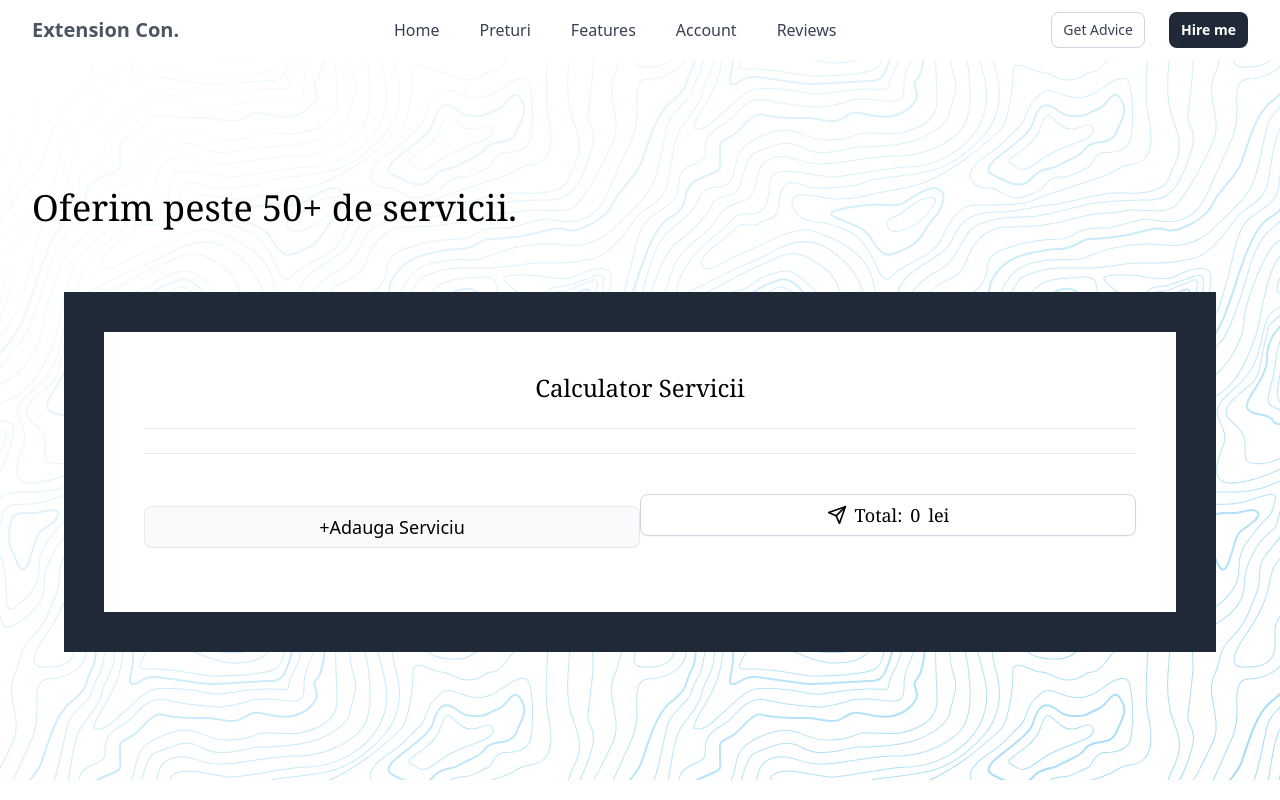
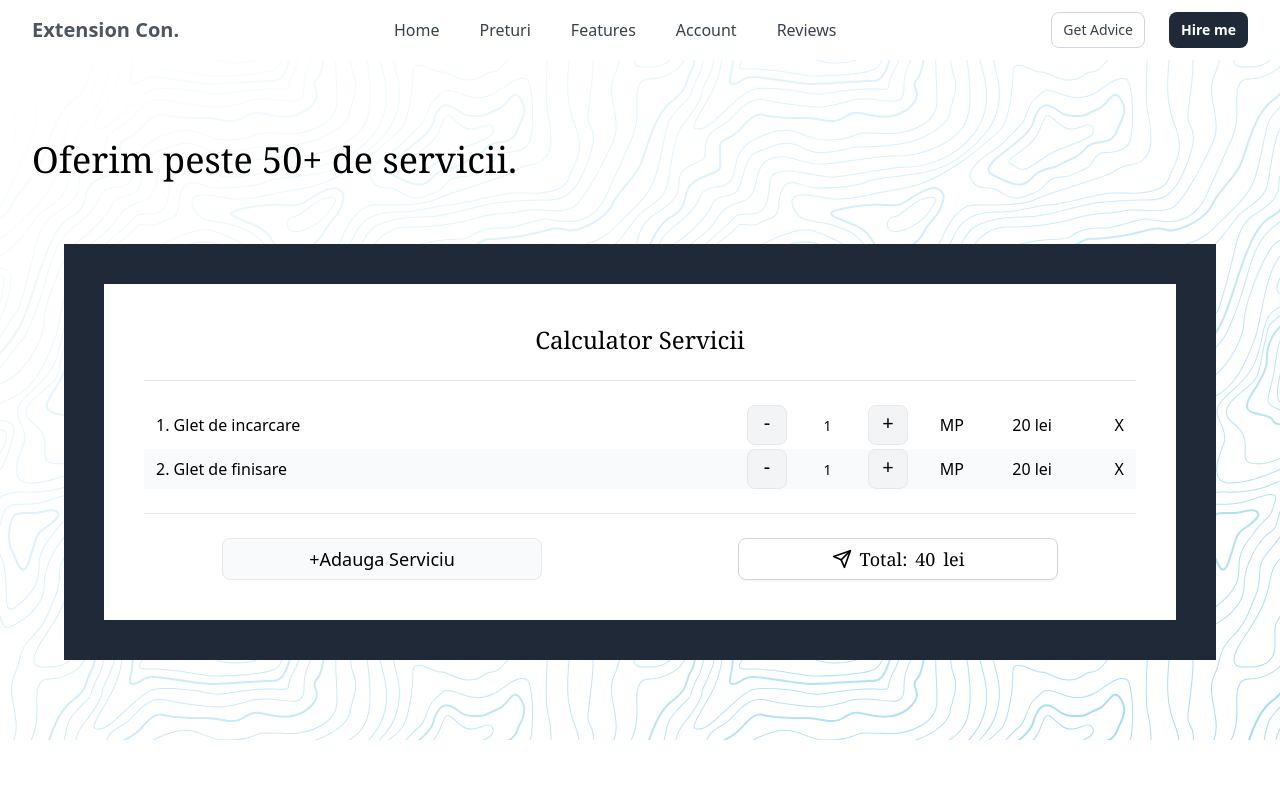
Before and after one commit to mibalbert/Extension-Construct, a Next.js app: page /preturi in a window 1280 px wide. Shown: the top 800 px of the page. Built offline with nearby package versions, Linux system fonts and the light colour scheme.

Commit message:
close to finish the pricing calculator

```diff
--- a/src/app/preturi/page.jsx
+++ b/src/app/preturi/page.jsx
@@ -17,7 +17,7 @@ const Preturi = () => {
   return (
     <section>
       {/* <div className="py-20 lg:py-32 bg-[url('/topography.svg')] bg-contain bg-center"> */}
-      <div className="py-10 lg:py-32 bg-topo relative">
+      <div className="py-10 lg:py-20 bg-topo relative">
         <div className="absolute z-5 top-0 left-0 w-full h-full bg-gradient-to-br from-white to-transparent" />
         <div className="space-y-10 lg:space-y-16 z-10 relative">
           <div className="text-4xl font-serif max-w-screen-xl w-full mx-auto px-4 sm:px-6 lg:px-8">
--- a/src/components/CalculatorServicii.jsx
+++ b/src/components/CalculatorServicii.jsx
@@ -38,8 +38,20 @@ import {
 import { onSubmit } from "@/app/_actions";
 
 const CalculatorServicii = () => {
-  const [servicesArr, setServicesArr] = useState([]);
-
+  const [servicesArr, setServicesArr] = useState([
+    {
+      name: "Glet de incarcare",
+      measure: "MP",
+      num: 1,
+      price: "20 lei",
+    },
+    {
+      name: "Glet de finisare",
+      measure: "MP",
+      num: 1,
+      price: "20 lei",
+    },
+  ]);
   const handleOnDelete = ({ name }) => {
     setServicesArr((prev) => prev.filter((el) => el.name !== name));
   };
@@ -155,11 +167,11 @@ const CalculatorServicii = () => {
         </div>
 
         <hr className="my-6" />
-        <div className="grid grid-cols-2 pb-4 space-y-4">
-          <div className=" col-span-2 lg:col-span-1  items-center lg:mt-7 lg:mb-2">
+        <div className="grid grid-cols-2 w-full pb-4 lg:pb-0 space-y-4 lg:space-y-0 gap-10">
+          <div className=" col-span-2 lg:col-span-1 flex items-center ">
             <div className="flex flex-grow lg:justify-center">
               <Dialog>
-                <DialogTrigger className="border rounded-lg text-md w-full lg:text-lg bg-gray-50 px-3 py-1.5 whitespace-nowrap">
+                <DialogTrigger className="border rounded-lg text-md w-full mx-auto lg:max-w-xs lg:text-lg bg-gray-50 px-3 py-1.5 whitespace-nowrap">
                   +Adauga Serviciu
                 </DialogTrigger>
                 <DialogContent className="max-w-3xl w-[90%] sm:w-[80%] ">
@@ -482,10 +494,10 @@ const CalculatorServicii = () => {
               </Dialog>
             </div>
           </div>
-          <div className="col-span-2 lg:col-span-1  w-full items-center justify-end">
+          <div className="col-span-2 lg:col-span-1 flex w-full items-center  justify-center ">
             <Dialog>
-              <DialogTrigger className="border text-md w-full lg:text-lg border-gray-300 shadow-sm rounded-lg bg-white px-4 py-1.5 flex items-center gap-2 font-serif">
-                <span className=" flex items-center gap-2 justify-center w-full">
+              <DialogTrigger className="border text-md w-full lg:max-w-xs lg:text-lg border-gray-300 shadow-sm rounded-lg bg-white px-4 py-1.5 flex items-center gap-2 font-serif">
+                <span className=" flex items-center gap-2 justify-center w-full ">
                   <Send className="w-3 h-3 lg:w-5 lg:h-5" />
                   <span>Total:</span>
                   <span>
```
